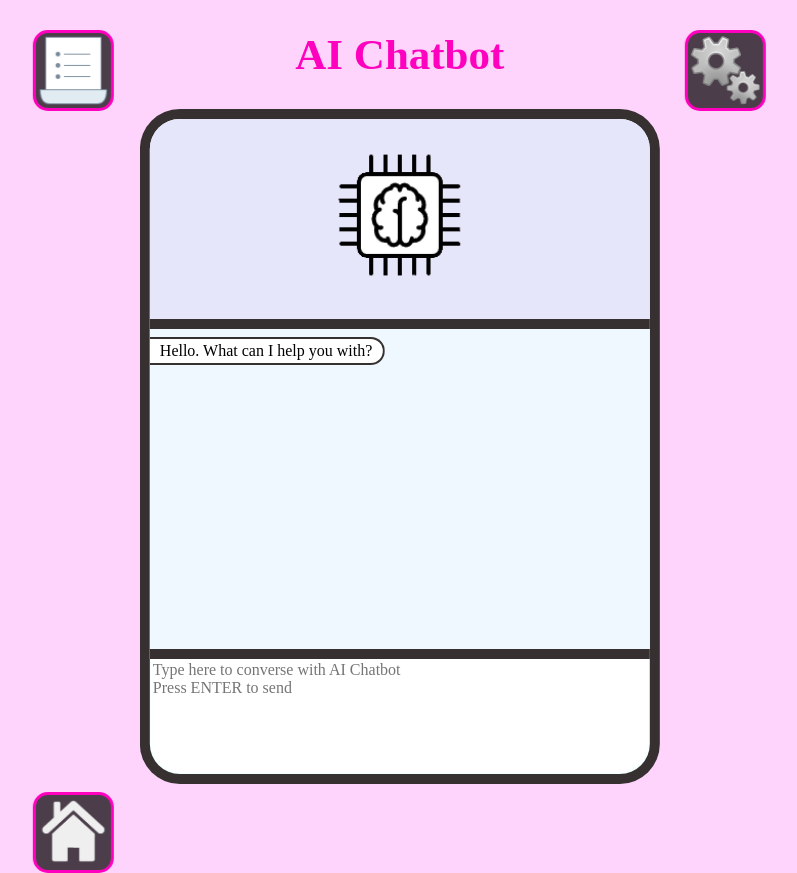
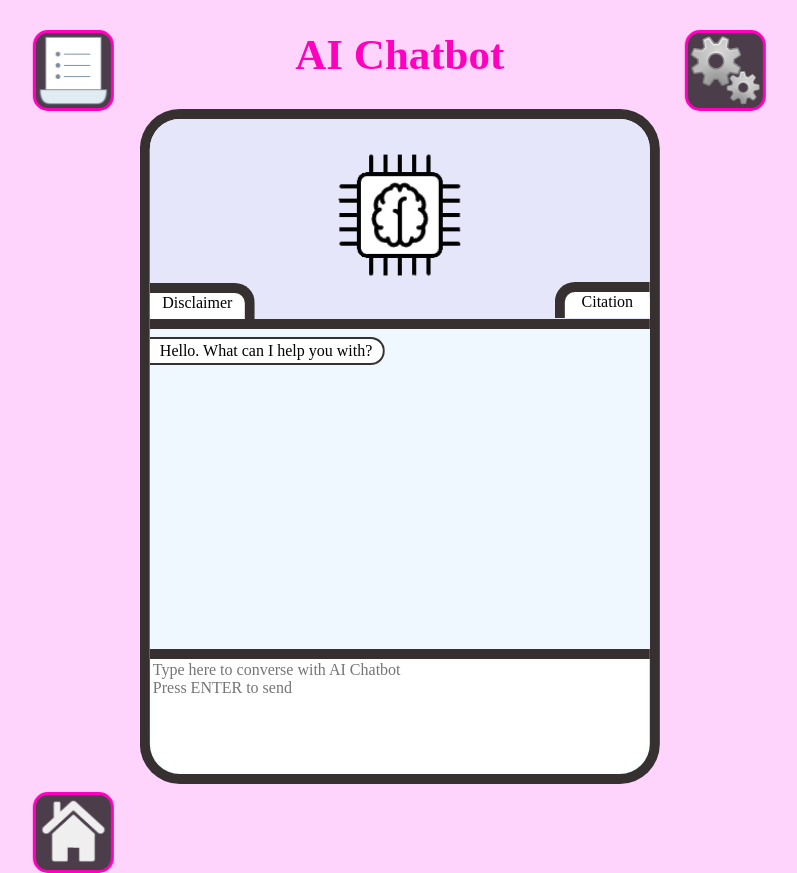
Before and after one commit to GraberMN/ToolHaven, a React (Create React App) app: page / in a window 1280 px wide. Both pictures are taken after a click on the picture 490 px from the left and 380 px from the top of the page. Shown: the top 873 px of the page, without its empty margins (337-1134 px from the left). Built offline with nearby package versions, Linux system fonts and the light colour scheme.

Commit message:
Created/finished Citation Box

```diff
--- a/src/components/AIChatbot.js
+++ b/src/components/AIChatbot.js
@@ -16,6 +16,8 @@ function AIChatbot({ aiChatbotImagesArray, moveToAIChatbot, setMoveToAIChatbot }
     const aiChatbotTitleRef = useRef(null);
 
     const aiChatbotContainerRef = useRef(null);
+    const citationBox = useRef(null);
+    const disclaimerBox = useRef(null);
     const humanAIConvoContainerRef = useRef(null);
     const userInputFieldRef = useRef(null);
 
@@ -149,6 +151,7 @@ function AIChatbot({ aiChatbotImagesArray, moveToAIChatbot, setMoveToAIChatbot }
             aiChatbotSettingsBox.current.style.display = 'inline';
             aiChatbotSettingsBox.current.style.visibility = 'hidden';
             aiChatbotContainerRef.current.style.display = 'block';
+            citationBox.current.style.visibility = 'hidden';
             aiChatbotHomeButtonRef.current.style.display = 'inline';
             const aiChatbotElements = [aiChatbotTitleRef, aiChatbotRulesIconRef, aiChatbotRulesBox, aiChatbotSettingsIconRef, aiChatbotSettingsBox, aiChatbotContainerRef, aiChatbotHomeButtonRef];
             for (let i = 0; i < aiChatbotElements.length; i++) {
@@ -174,6 +177,15 @@ function AIChatbot({ aiChatbotImagesArray, moveToAIChatbot, setMoveToAIChatbot }
                     aiChatbotSettingsBox.current.style.transform = 'translateX(-45px)';
                     aiChatbotHomeButtonRef.current.style.transform = 'translateX(-260px)';
                 }
+                citationBox.current.innerHTML = `@misc{allal2025smollm2smolgoesbig,
+        title={SmolLM2: When Smol Goes Big -- Data-Centric Training of a Small Language Model},
+        author={Loubna Ben Allal and Anton Lozhkov and Elie Bakouch and Gabriel Martín Blázquez and Guilherme Penedo and Lewis Tunstall and Andrés Marafioti and Hynek Kydlíček and Agustín Piqueres Lajarín and Vaibhav Srivastav and Joshua Lochner and Caleb Fahlgren and Xuan-Son Nguyen and Clémentine Fourrier and Ben Burtenshaw and Hugo Larcher and Haojun Zhao and Cyril Zakka and Mathieu Morlon and Colin Raffel and Leandro von Werra and Thomas Wolf},
+        year={2025},
+        eprint={2502.02737},
+        archivePrefix={arXiv},
+        primaryClass={cs.CL},
+        url={https://arxiv.org/abs/2502.02737},
+}`;
             }, 4000);
         }
     }, [moveToAIChatbot]);
@@ -211,7 +223,13 @@ function AIChatbot({ aiChatbotImagesArray, moveToAIChatbot, setMoveToAIChatbot }
             <div id='aiChatbotTitle' draggable={false} ref={aiChatbotTitleRef}>AI Chatbot</div>
             <span id='aiChatbotContainer' draggable={false} ref={aiChatbotContainerRef}>
                 <div id='aiChatbotProfile'>
+                    <div id='disclaimerButton'>Disclaimer</div>
+                    <span id='disclaimerBox'>
+
+                    </span>
                     <img id='aiChatbotPic' src={aiChatbotThumbnailTransparent} alt='aiChatbotPic' title='aiChatbotPic' />
+                    <div onClick={() => openOrClose(citationBox)} id='citationButton'>Citation</div>
+                    <span id='citationBox' draggable={false} ref={citationBox}></span>
                 </div>
                 <div id='humanAIConvoContainer' ref={humanAIConvoContainerRef}>
                     <div class='aiDialogueBox'>Hello. What can I help you with?</div>
--- a/src/components/aiChatbot.css
+++ b/src/components/aiChatbot.css
@@ -166,6 +166,31 @@ li {
     background-color: azure;
     user-select: none;
 }
+#disclaimerButton {
+    position: absolute;
+    width: 95px;
+    height: 25px;
+    font-family: cursive;
+    border: solid 10px rgba(53, 47, 47, 0.993);
+    background-color: white;
+    transform: translateX(0px) translateY(164px);
+    border-left: none;
+    border-bottom: none;
+    border-top-right-radius: 20px;
+    padding-top: 1px;
+    cursor: pointer;
+}
+#disclaimerButton:hover {
+    background-color: rgb(204, 231, 255);
+}
+
+#disclaimerButton:active {
+    background-color: white;
+}
+#disclaimerBox {
+    position: absolute;
+
+}
 #aiChatbotProfile {
     width: 500px;
     height: 200px;
@@ -177,6 +202,56 @@ li {
     border-radius: 30px;
     border-bottom-left-radius: 0px;
     border-bottom-right-radius: 0px;
+}
+#citationButton {
+    position: absolute;
+    width: 85px;
+    height: 25px;
+    font-family: cursive;
+    border: solid 10px rgba(53, 47, 47, 0.993);
+    background-color: white;
+    transform: translateX(405px) translateY(-25px);
+    border-right: none;
+    border-bottom: none;
+    border-top-left-radius: 20px;
+    padding-top: 1px;
+    cursor: pointer;
+}
+#citationButton:hover {
+    background-color: rgb(204, 231, 255);
+}
+#citationButton:active {
+    background-color: white;
+}
+#citationBox {
+    position: absolute;
+    width: 350px;
+    height: 225px;
+    border: solid 10px rgba(53, 47, 47, 0.993);
+    background-color: white;
+    transform: translateX(-202px) translateY(200px);
+    text-align: left;
+    overflow-x: scroll;
+    overflow-y: hidden;
+    white-space: pre;
+    padding-top: 5px;
+    padding-left: 5px;
+    z-index: 996;
+}
+#citationBox::-webkit-scrollbar {
+    scroll-behavior: smooth;
+    width: auto;
+    height: 13px;
+}
+#citationBox::-webkit-scrollbar-thumb {
+    background-color: rgba(53, 47, 47, 0.993);
+    border-radius: 20px;
+}
+#citationBox::-webkit-scrollbar-track-piece {
+    background: none;
+    border-radius: 20px;
+    margin-right: 5px;
+    margin-left: 5px;
 }
 #aiChatbotPic {
     width: 175px;
```
